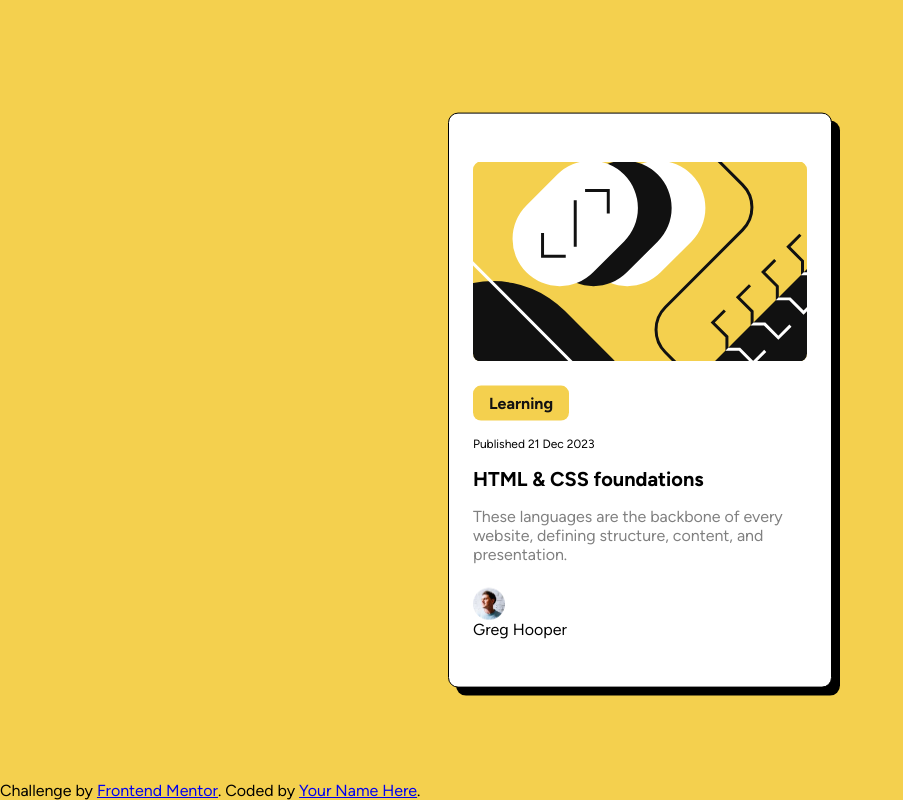
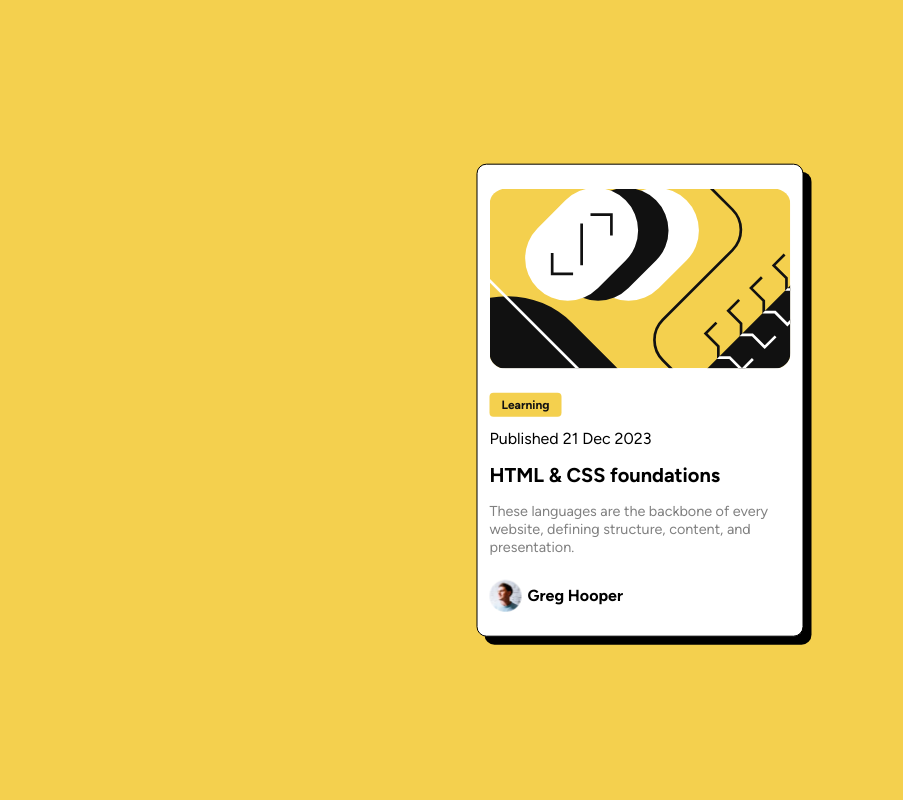
Before and after one commit to WestSopho/frontend-blog-preview-card, a plain HTML site: page index.html in a window 1280 px wide. Shown: the whole page, without its empty margins (0-903 px from the left). Drawn offline with Linux system fonts and the light colour scheme.

Commit message:
final version

```diff
--- a/css/styles.css
+++ b/css/styles.css
@@ -37,7 +37,6 @@ html, body{
     height: 100%;
 }
 
-
 /* Body */
 body{
     width: 100%;
@@ -48,26 +47,16 @@ body{
 
 /* Card */
 .card{
-    max-width: 384px;
-    min-width: 327px;
-    padding: 24px;
+    width: 327px;
+    padding: 0 12px;
     background-color: var(--neutral-color-1);
     border: 1px solid black;
     border-radius: 10px;
-    box-shadow: 1vmin 1vmin;
+    box-shadow: 0.5rem 0.5rem;
     position: absolute;
     top: 50%;
     left: 50%;
     transform: translate(-50%, -50%);
-}
-
-/* Attribution */
-.attribution{
-    position: absolute;
-    bottom: 0;
-    left: 50%;
-    transform: translateX(-50%);
-    width: 100%;
 }
 
 /* Gap between div elements in card */
@@ -79,17 +68,17 @@ body{
 .category{
     width: fit-content;
     height: fit-content;
-    padding: 1vmin 2vmin;
+    padding: 0.4em 1em;
     color: var(--neutral-color-3);
+    font-size: 0.75em;
     font-weight: bold;
     background-color: var(--primary-color);
-    border-radius: 1vmin;
-
+    border-radius: 0.25rem;
 }
 
 /* Paragraph elements within card-content */
 .card-content > p{
-    margin: 2vmin 0;
+    margin: 0.75em 0;
 }
 
 /* Title */
@@ -98,6 +87,15 @@ body{
     font-weight: bold;
 }
 
+.hoverEffectTitle{
+    color: var(--primary-color);
+}
+
+.cursor{
+    cursor: pointer;
+}
+
+.
 /* Publish date */
 .publish-date{
     font-size: 0.75rem;
@@ -105,7 +103,8 @@ body{
 
 /* Description */
 .description{
-    color: var(--neutral-color-2)
+    color: var(--neutral-color-2);
+    font-size: 0.9em;
 }
 
 /* Image fitting */
@@ -113,10 +112,19 @@ body{
     display: block;
     width: 100%;
     height: 100%;
-    border-radius: 1vmin;
+    border-radius: 1em;
 }
 
-/* Author Information */
-.card-author > img{
-    display: block;
+/* Card Author Container Grid */
+.card-author{
+    display: grid;
+    grid-template-rows: 1fr;
+    grid-template-columns: 10% 90%;
+    align-items: center;
 }
+
+/* Author's name */
+.card-author > p{
+    font-weight: bold;
+    margin-left: 0.5em;
+}
--- a/index.html
+++ b/index.html
@@ -5,6 +5,7 @@
   <meta name="viewport" content="width=device-width, initial-scale=1.0">
   <link rel="icon" type="image/png" sizes="32x32" href="/assets/images/favicon-32x32.png">
   <link rel="stylesheet" href="/css/styles.css">
+
   <title>Frontend Mentor | Blog preview card</title>
 </head>
 <body>
@@ -29,14 +30,9 @@
 
     <div class="card-author">
       <img src="assets/images/image-avatar.webp" alt="author image" height="32" width="32">
-      <span>Greg Hooper</span>
+      <p>Greg Hooper</p>
     </div>
   </div>
-
-
-  <div class="attribution">
-    Challenge by <a href="https://www.frontendmentor.io?ref=challenge" target="_blank">Frontend Mentor</a>.
-    Coded by <a href="#">Your Name Here</a>.
-  </div>
+  <script src="scripts/main.js"></script>
 </body>
 </html>
--- /dev/null
+++ b/scripts/main.js
@@ -0,0 +1,10 @@
+//Event Handler for Title
+var titleElement = document.querySelectorAll(".title");
+
+titleElement[0].addEventListener("mouseover", function () {
+    titleElement[0].classList.add("hoverEffectTitle", "cursor");
+});
+
+titleElement[0].addEventListener("mouseout", function () {
+    titleElement[0].classList.remove("hoverEffectTitle");
+});
```
